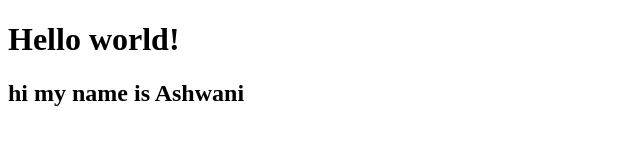
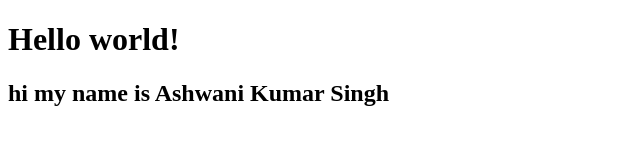
Before and after one commit to ASHWANI0000SINGH/test, a plain HTML site: page index.html in a window 1280 px wide. Shown: the whole page, without its empty margins (0-640 px from the left). Drawn offline with Linux system fonts and the light colour scheme.

Commit message:
changed name to fullname

```diff
--- a/index.html
+++ b/index.html
@@ -7,6 +7,6 @@
 	</head>
 	<body>
 		<h1>Hello world!</h1>
-		<h2>hi my name is Ashwani</h2>
+		<h2>hi my name is Ashwani Kumar Singh</h2>
 	</body>
 </html>
```
